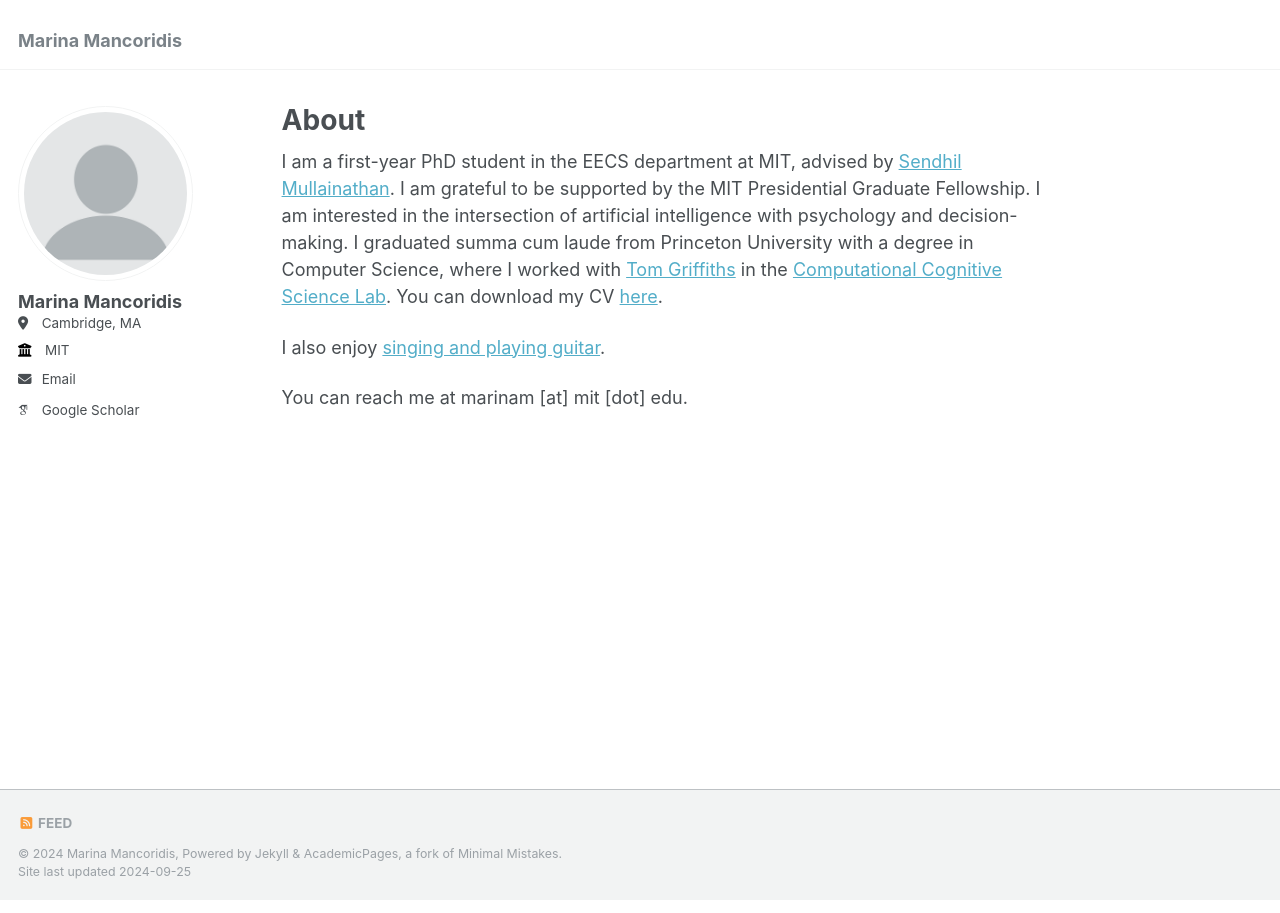
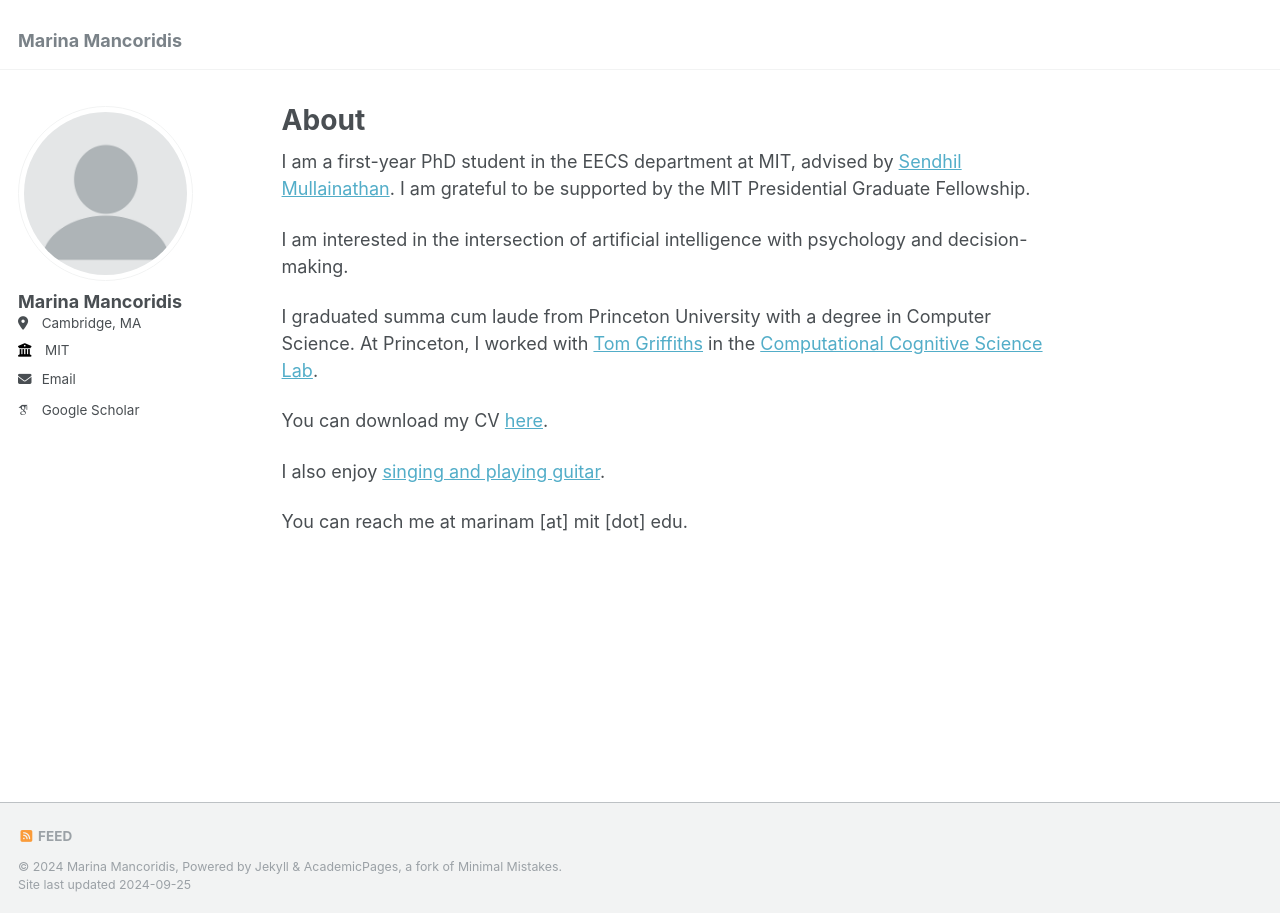
Before and after one commit to MarinaMancoridis/marinamancoridis.github.io, a Jekyll site: the page built from _pages/about.md, in a window 1280 px wide. Built offline with Jekyll 4.4.1, drawn with Linux system fonts in a browser that asks for light colours; some web fonts are replaced.

Commit message:
trying new spacy formatting

```diff
--- a/_pages/about.md
+++ b/_pages/about.md
@@ -6,7 +6,13 @@
   - /about/
   - /about.html
 ---
-I am a first-year PhD student in the EECS department at MIT, advised by [Sendhil Mullainathan](https://sendhil.org/). I am grateful to be supported by the MIT Presidential Graduate Fellowship. I am interested in the intersection of artificial intelligence with psychology and decision-making. I graduated summa cum laude from Princeton University with a degree in Computer Science, where I worked with [Tom Griffiths](https://cocosci.princeton.edu/tom/tom.php) in the [Computational Cognitive Science Lab](https://cocosci.princeton.edu/). You can download my CV [here](/files/Marina_Mancoridis_CV_Sept_2024.pdf).
+I am a first-year PhD student in the EECS department at MIT, advised by [Sendhil Mullainathan](https://sendhil.org/). I am grateful to be supported by the MIT Presidential Graduate Fellowship.
+
+I am interested in the intersection of artificial intelligence with psychology and decision-making.
+
+I graduated summa cum laude from Princeton University with a degree in Computer Science. At Princeton, I worked with [Tom Griffiths](https://cocosci.princeton.edu/tom/tom.php) in the [Computational Cognitive Science Lab](https://cocosci.princeton.edu/).
+
+You can download my CV [here](/files/Marina_Mancoridis_CV_Sept_2024.pdf).
 
 I also enjoy [singing and playing guitar](https://open.spotify.com/artist/1JgL4xpqLXXMX4rG1E2wnD?si=_VUlDYu6SXGjbfifFEeiMQ).
 
```
